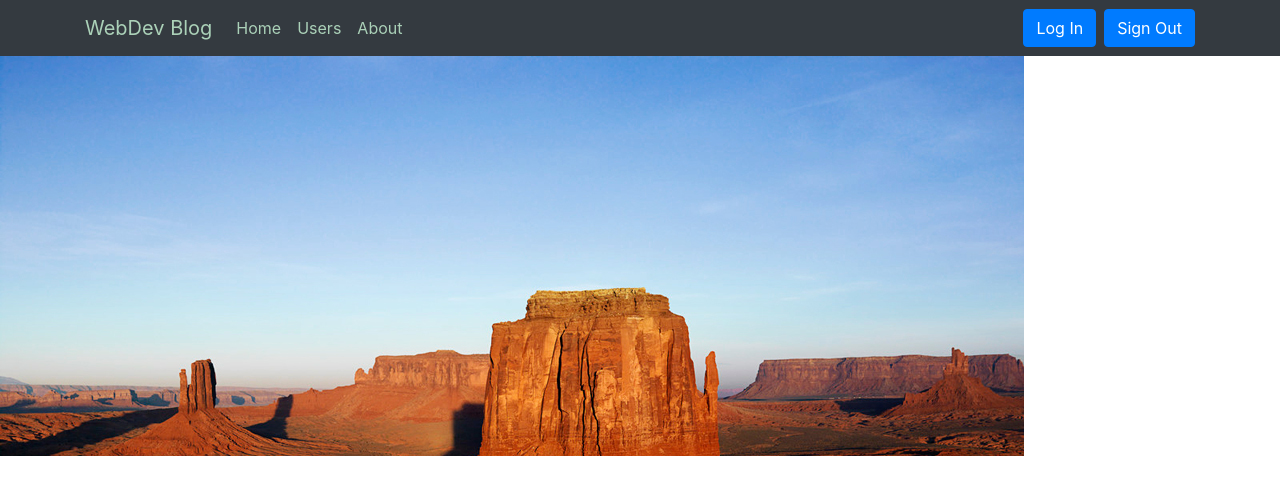
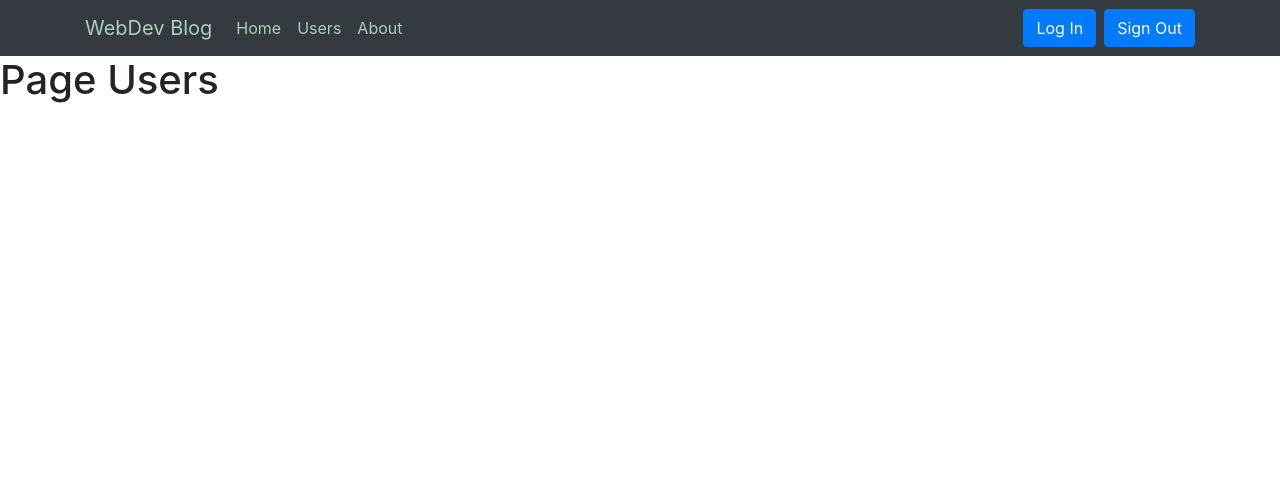
Before and after one commit to bahentos/react-bootstrap-app, a React (Create React App) app: page /users in a window 1280 px wide. Shown: the top 494 px of the page. Built offline with nearby package versions, Linux system fonts and the light colour scheme.

Commit message:
правки слайдера

```diff
--- a/src/Components/Slider.jsx
+++ b/src/Components/Slider.jsx
@@ -16,8 +16,9 @@ const Slider = () => {
     return (
         <>
             <Carousel>
-                <Carousel.Item style={{'height': '400px'}}>
+                <Carousel.Item style={{position: 'relative',height: '400px'}}>
                     <img
+                        style={{position: "absolute", top: "-200px"}}
                         className="d-block w-100"
                         src={desert}
                         alt="First Slide"
@@ -27,8 +28,9 @@ const Slider = () => {
                         <p>Do do nostrud est aliqua</p>
                     </Carousel.Caption>
                 </Carousel.Item>
-                <Carousel.Item style={{'height': '400px'}}>
+                <Carousel.Item style={{position: 'relative',height: '400px'}}>
                     <img
+                        style={{position: "absolute", top: "-200px"}}
                         className="d-block w-100"
                         src={desert}
                         alt="First Slide"
@@ -38,8 +40,9 @@ const Slider = () => {
                         <p>Do do nostrud est aliqua</p>
                     </Carousel.Caption>
                 </Carousel.Item>
-                <Carousel.Item style={{'height': '400px'}}>
+                <Carousel.Item style={{position: 'relative',height: '400px'}}>
                     <img
+                        style={{position: "absolute", top: "-200px"}}
                         className="d-block w-100"
                         src={desert}
                         alt="First Slide"
--- a/src/Users.jsx
+++ b/src/Users.jsx
@@ -2,18 +2,12 @@ import React from "react";
 import desert from './Common/Desert.jpg'
 import styled from 'styled-components'
 
-const Newdiv = styled.div `
-  height: 400px;
-  overflow: hidden;
-  position: relative;
-`
+
 
 const Users = () => {
     return (
         <>
-            <Newdiv>
-                <img style={{'top': "-100px"}} src={desert} alt=""/>
-            </Newdiv>
+            <h1>Page Users</h1>
         </>
     )
 }
```
